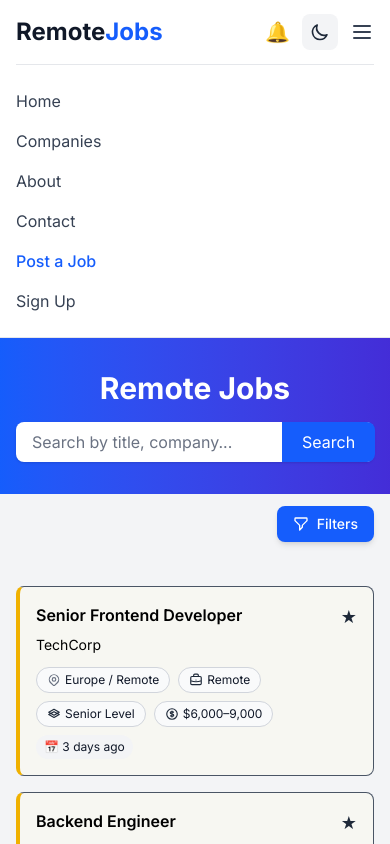
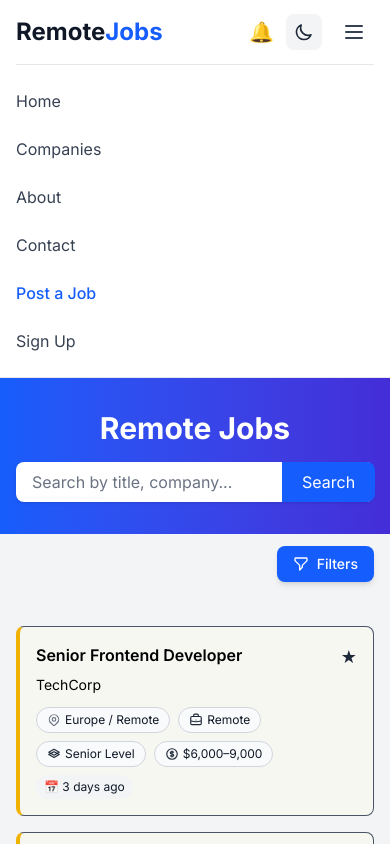
Before and after one commit to Farrukh7-77/remote-platform7, a Next.js app: page / in a window 390 px wide. Both pictures are taken after a click on the button 362 px from the left and 32 px from the top of the page. Shown: the top 844 px of the page. Built offline with nearby package versions, Linux system fonts and the light colour scheme.

Commit message:
Add smooth animation to mobile menu

```diff
--- a/components/Navbar.tsx
+++ b/components/Navbar.tsx
@@ -1,4 +1,4 @@
-// components/Navbar.tsx - Sign Up only when user is not logged in
+// components/Navbar.tsx - with animated mobile menu
 "use client";
 
 import Link from "next/link";
@@ -82,7 +82,6 @@ export default function Navbar() {
                 </Link>
               )}
 
-              {/* UserMenu - only show when user IS logged in */}
               {user && <UserMenu />}
             </div>
 
@@ -97,7 +96,8 @@ export default function Navbar() {
               <ThemeToggle />
               <button
                 onClick={() => setIsMobileMenuOpen(!isMobileMenuOpen)}
-                className="text-gray-700 dark:text-gray-300 cursor-pointer"
+                className="text-gray-700 dark:text-gray-300 cursor-pointer p-2"
+                aria-label="Menu"
               >
                 <svg className="w-6 h-6" fill="none" stroke="currentColor" viewBox="0 0 24 24">
                   <path strokeLinecap="round" strokeLinejoin="round" strokeWidth={2} d="M4 6h16M4 12h16M4 18h16" />
@@ -106,9 +106,13 @@ export default function Navbar() {
             </div>
           </div>
 
-          {/* Mobile Menu */}
-          {isMobileMenuOpen && (
-            <div className="md:hidden py-4 border-t border-gray-200 dark:border-gray-800">
+          {/* Mobile Menu - with smooth animation */}
+          <div
+            className={`md:hidden overflow-hidden transition-all duration-300 ease-in-out ${
+              isMobileMenuOpen ? "max-h-96 opacity-100" : "max-h-0 opacity-0"
+            }`}
+          >
+            <div className="py-4 border-t border-gray-200 dark:border-gray-800 space-y-2">
               {links.map((link) => (
                 <Link
                   key={link.href}
@@ -141,7 +145,7 @@ export default function Navbar() {
                 </div>
               )}
             </div>
-          )}
+          </div>
         </div>
       </nav>
 
```
